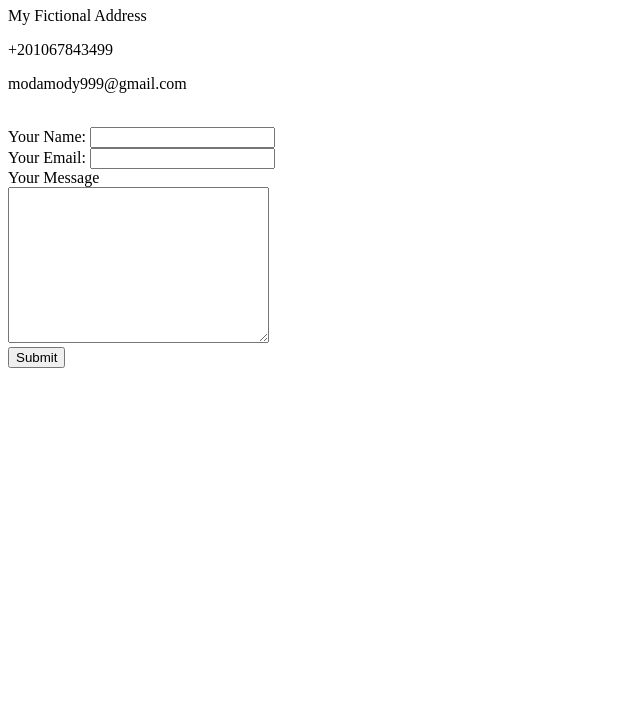
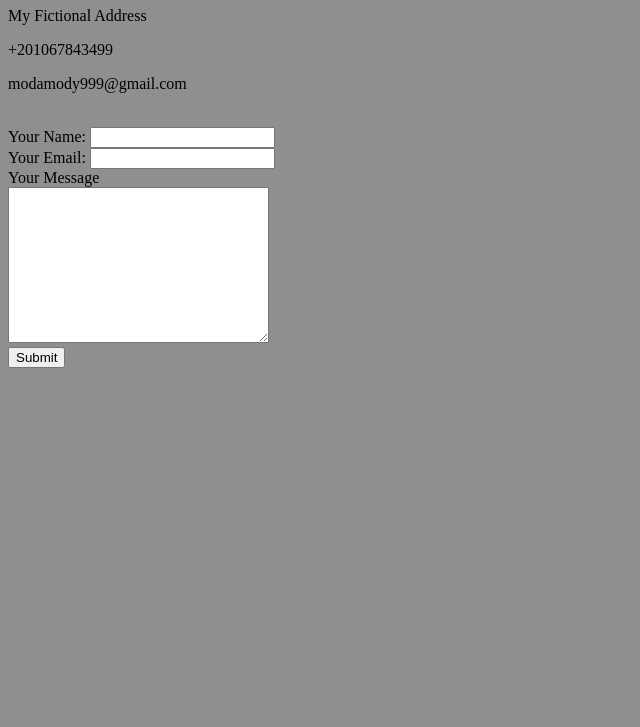
Before and after one commit to Mohammed-Shaaban/cv, a plain HTML site: page Contact-me.html in a window 1280 px wide. Shown: the part 73-800 px from the top of the page, without its empty margins (0-640 px from the left). Drawn offline with Linux system fonts and the light colour scheme.

Commit message:
Update Contact-me.html

```diff
--- a/Contact-me.html
+++ b/Contact-me.html
@@ -4,7 +4,7 @@
     <meta charset="utf-8">
     <title>Contact Me</title>
   </head>
-  <body>
+  <body style="background-color:rgb(143, 143, 143) ;">
 <p>
   <h1>My Contact Details</h1>
   </p>
```
